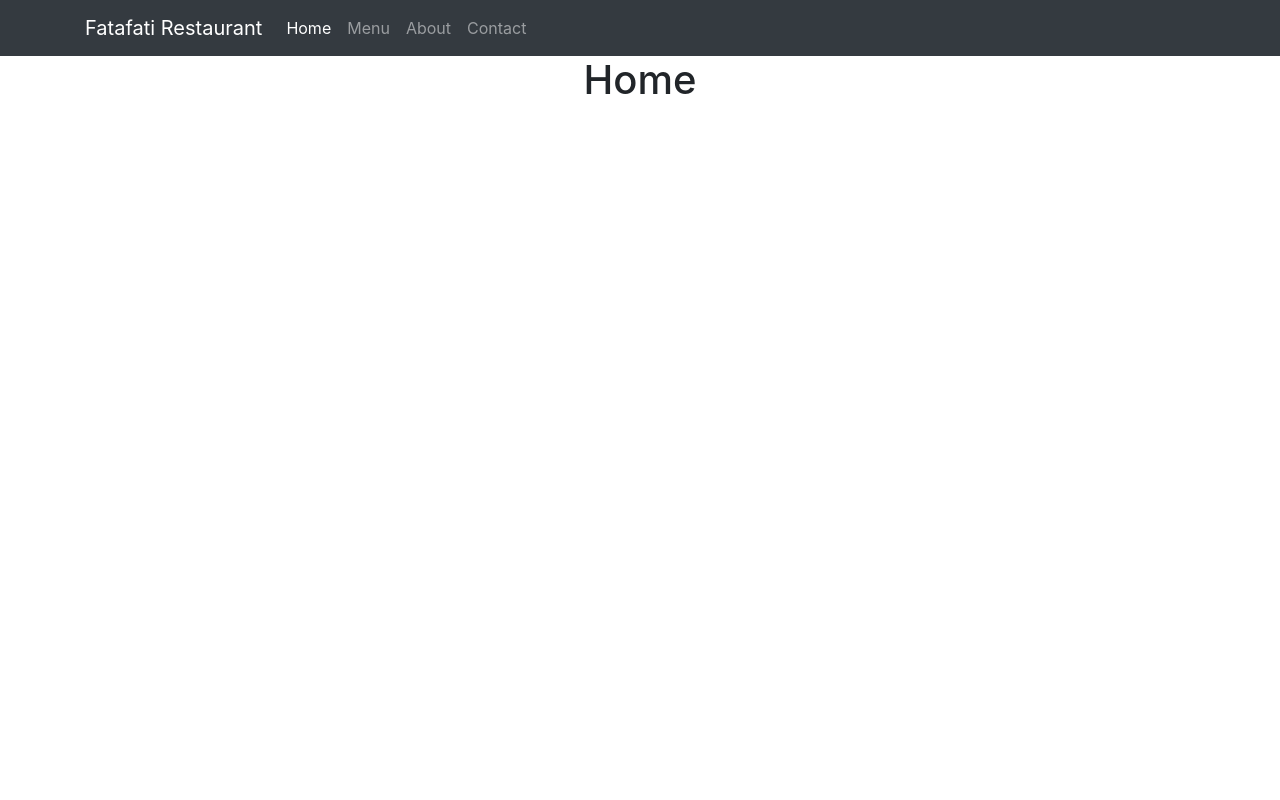
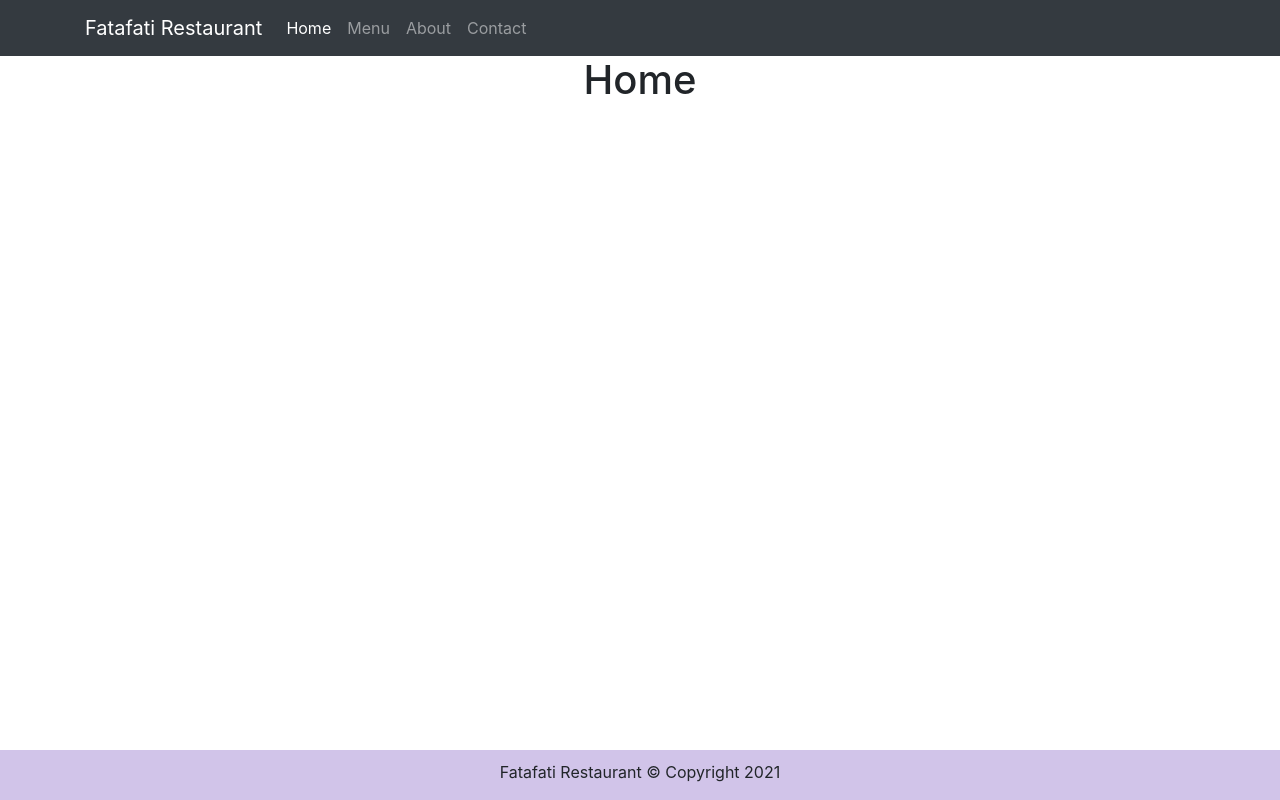
Before and after one commit to Rasujon3/bohubrihi-restaurant, a React (Create React App) app: page /home in a window 1280 px wide. Built offline with nearby package versions, Linux system fonts and the light colour scheme.

Commit message:
footer component

```diff
--- a/src/App.css
+++ b/src/App.css
@@ -1,3 +1,17 @@
 .App {
   text-align: center;
 }
+.footer{
+  background-color: #D1C4E9;
+  margin: 0px auto;
+  padding-top: 10px;
+  position: fixed;
+  bottom: 0;
+  width: 100%;
+}
+
+.row-content {
+  margin: 0px auto;
+  padding: 50px 0px 50px 0px;
+  min-width: 400px;
+}
--- a/src/components/footer/Footer.js
+++ b/src/components/footer/Footer.js
@@ -1,7 +1,17 @@
-import React from "react";
+import React from 'react';
 
 const Footer = () => {
-  return <div>{/* <h1>This is footer</h1> */}</div>;
+  return (
+    <div className="footer">
+      <div className="container">
+        <div className="row justify-content-center">
+          <div className="col-auto">
+            <p>Fatafati Restaurant &#169; Copyright {new Date().getFullYear()} </p>
+          </div>
+        </div>
+      </div>
+    </div >
+  );
 };
 
 export default Footer;
```
